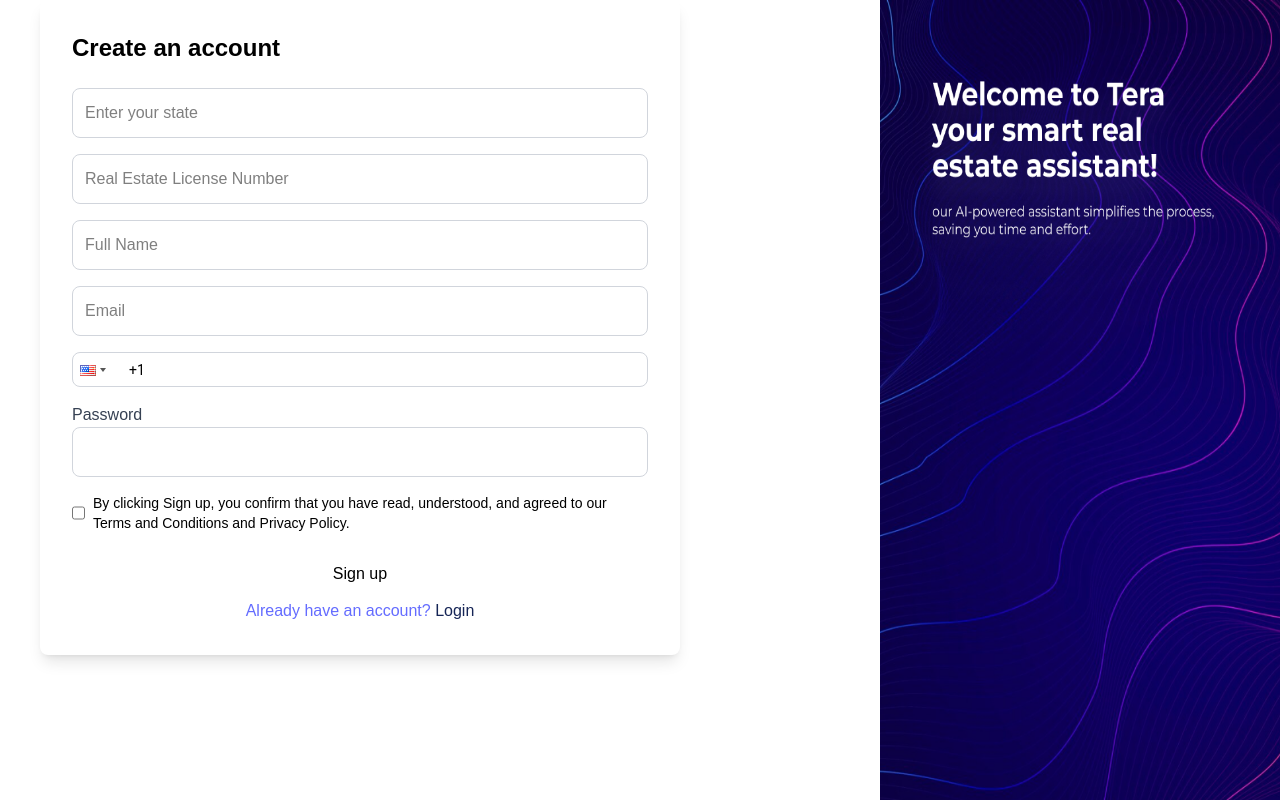
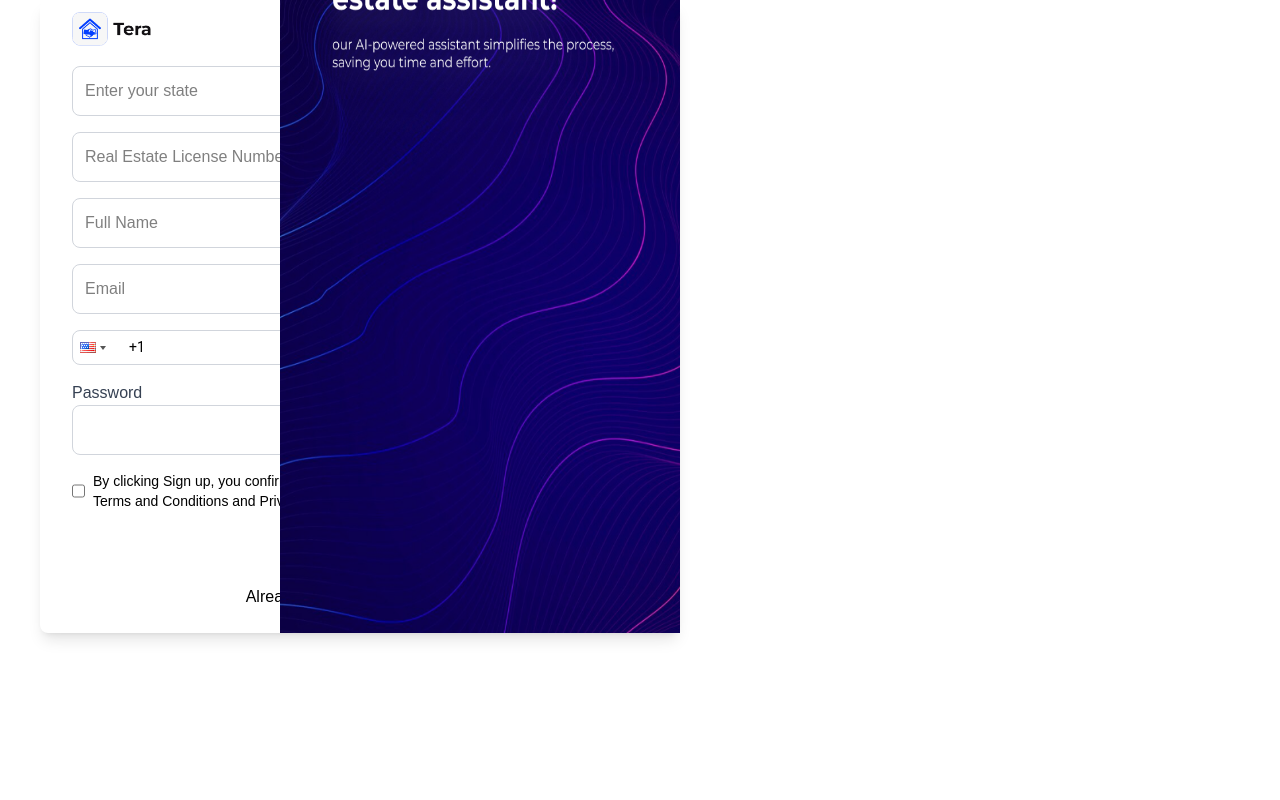
Before and after one commit to Folarrrrrrrrrrr/Tera, a React (Vite) app: page /signup in a window 1280 px wide. Built offline with nearby package versions, Linux system fonts and the light colour scheme.

Commit message:
otp screen committed v11

```diff
--- a/src/pages/auth/Login.tsx
+++ b/src/pages/auth/Login.tsx
@@ -4,7 +4,7 @@
 // import AuthLayout from "../../component/Auth/AuthLayout";
 import Input from "../../component/UI/Form/Input";
 import Button from "../../component/UI/Form/Button";
-// import Checkbox from "../../component/UI/Form/Checkbox";
+import teraLogo from "../../assets/images/png/teraLogo.png"
 import eyeSlash from "../../assets/images/png/eyeslash.png";
 import { Link } from "react-router-dom";
 
@@ -31,8 +31,12 @@
 
   return (
     <div>
-      <div className="w-[50vw] absolute left-10 top-[10%]  bg-white p-8  rounded-lg shadow-lg">
-        <h2 className="text-2xl font-bold mb-6">Login or Sign</h2>
+      <div className="h-[60%] w-2/4 mt-15 relative left-10 top-[10%]  bg-white p-8 rounded-lg shadow-lg">
+        <div className="flex">
+         {/* <h2 className="text-2xl text-black font-bold mb-6">Login or Sign</h2> */}
+        <img src={teraLogo} alt="" className="relative -top-10  w-20"/>
+        </div>
+
         <form className="space-y-4" onSubmit={handleSubmit}>
           <Input
             label="Email"
--- a/src/pages/auth/SingUp.tsx
+++ b/src/pages/auth/SingUp.tsx
@@ -3,10 +3,11 @@
 import Button from "../../component/UI/Form/Button";
 import Checkbox from "../../component/UI/Form/Checkbox";
 import React from "react";
-import { Link, useNavigate } from "react-router-dom";
+import {useNavigate } from "react-router-dom";
 import PhoneInput from "react-phone-input-2";
 import "react-phone-input-2/lib/style.css";
 import sideBox from "../../assets/images/png/welcomFrame.png";
+import teraLogo from "../../assets/images/png/teraLogo.png"
 
 const Signup = () => {
 
@@ -38,8 +39,11 @@
   return (
     <div>
       <div className="h-[60%] w-2/4 relative left-10 top-[10%]   bg-white p-8 rounded-lg shadow-lg">
-        <h2 className="text-2xl font-bold mb-6">Create an account</h2>
-        <form className="space-y-4" onSubmit={handleSubmit}>
+        <div className="flex relative top-5">
+          {/* <h2 className="text-2xl text-black font-bold mb-6">Login or Sign</h2> */}
+          <img src={teraLogo} alt="" className="relative -top-10  w-20"/>
+        </div>
+         <form className="space-y-4" onSubmit={handleSubmit}>
           <Input label="" placeholder="Enter your state" name="state" value={form.state} onChange={handleChange} required />
           <Input label="" placeholder="Real Estate License Number" name="licenseNumber" value={form.licenseNumber} onChange={handleChange} required />
           <Input label="" placeholder="Full Name" name="fullName" value={form.fullName} onChange={handleChange} required />
@@ -50,7 +54,7 @@
             value={phone}
             onChange={(value) => setPhone(value)}
             enableSearch={true} // Enables country search
-            inputClass="!w-full !px-4 !py-2 !border !border-gray-300 !rounded-lg !pl-14 !focus:outline-none !focus:ring-2 !focus:ring-blue-500 !focus:border-blue-500"
+            inputClass="!w-full !px-4 text-black !py-2 !border !border-gray-300 !rounded-lg !pl-14 !focus:outline-none !focus:ring-2 !focus:ring-blue-500 !focus:border-blue-500"
             containerClass="w-full"
             buttonClass="!bg-transparent !border-none"
           />
@@ -59,10 +63,9 @@
           <Button type="submit" isLoading={loading}>Sign up</Button>
         </form>
 
-        <Link className="relative -top-25" to={{pathname:"/login"}}>
-          <p className="text-center relative top-25">Already have an account? <span className="text-blue-950 cursor-pointer">  Login </span></p>
-        </Link>
-      </div>
+          <p onClick={()=> navigate('/login')} className="text-center relative top-2 cursor-pointer">Already have an account? <span className="text-blue-950 cursor-pointer">  Login </span></p>
+
+      {/* </div> */}
       <div>
       <img
         src={sideBox}
@@ -72,6 +75,7 @@
       </div>
 
     </div>
+    </div>
 
   );
 };
--- a/src/pages/auth/optScreens/OtpModal.tsx
+++ b/src/pages/auth/optScreens/OtpModal.tsx
@@ -29,7 +29,7 @@
         </div>
         <form
           onSubmit={handleOTPSubmit}
-          className="flex flex-col  h-50 mt-[5%] items-center "
+          className="flex flex-col  h-50 mt-[5%] items-center text-black  "
         >
           <OtpInput
             value={otp}
```
